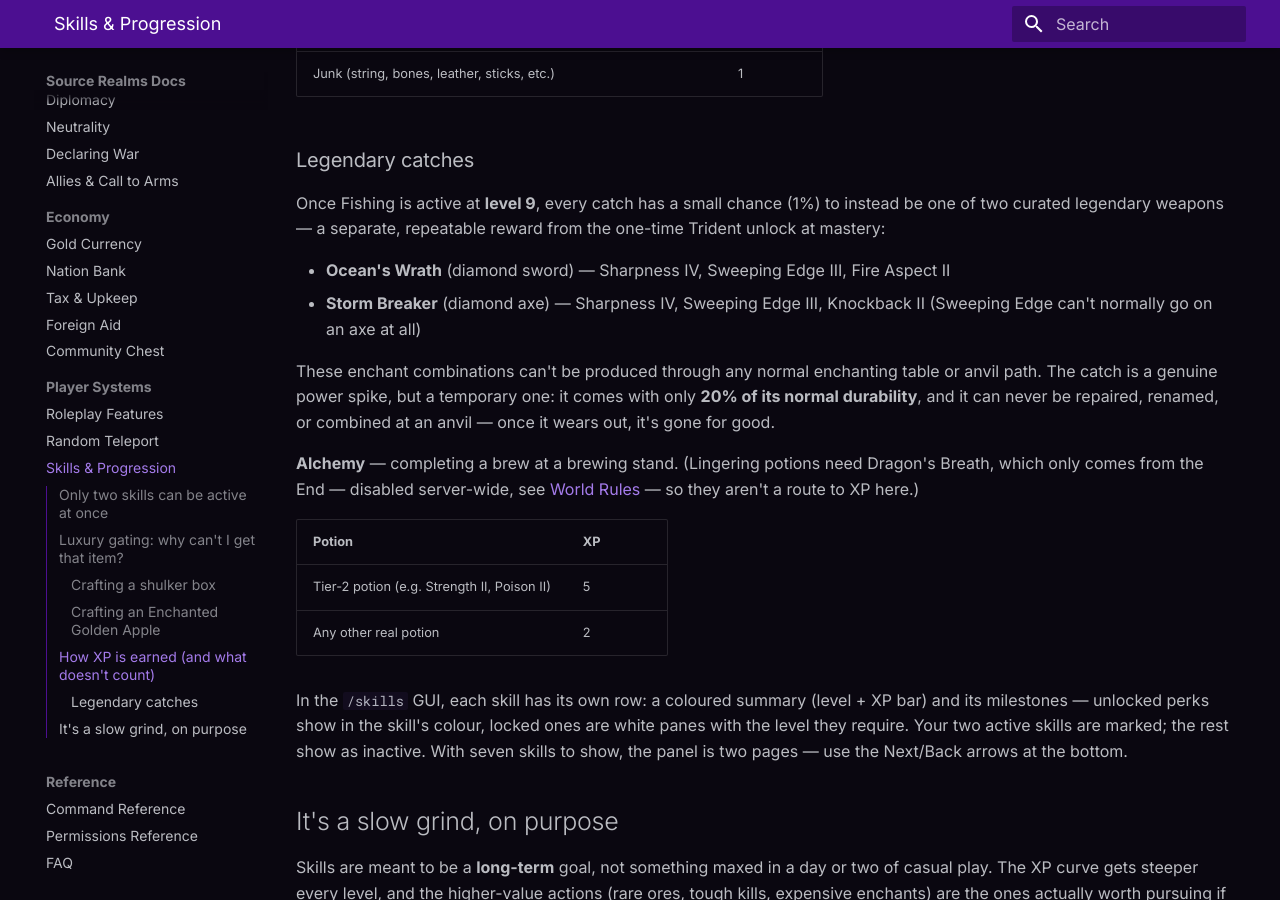
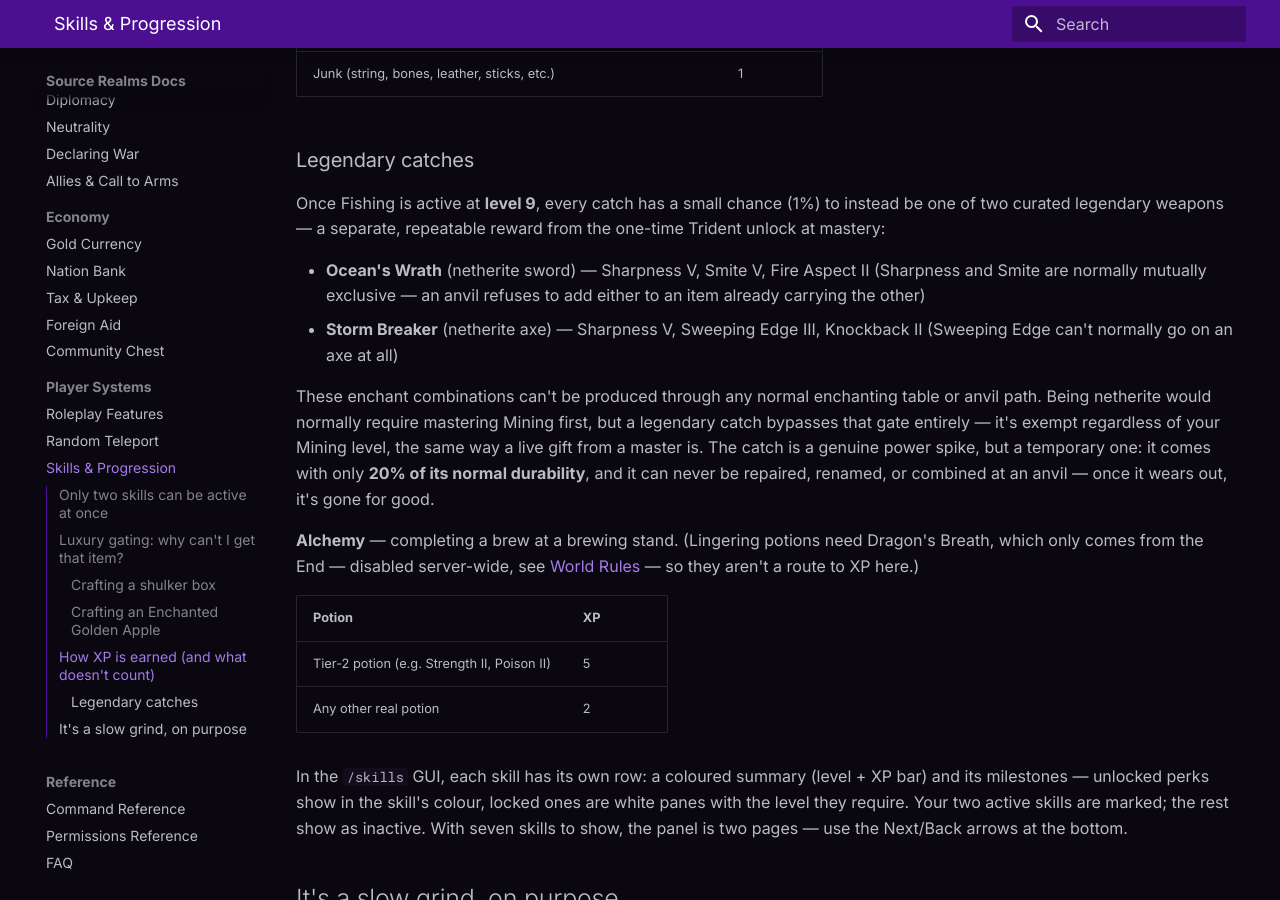
Before and after one commit to SourceRealms/sourcerealms-docs, an MkDocs documentation site: the page built from docs/skills.md, in a window 1280 px wide and 900 px high, scrolled down 3627 px. Built offline with MkDocs 1.6.1 and Material for MkDocs 9.7.7, drawn with Linux system fonts in a browser that asks for light colours.

Commit message:
Fix legendary Fishing catch docs: netherite base, fixed sword combo
The sword's old combo (Sharpness/Sweeping Edge/Fire Aspect) was fully obtainable through
normal anvil combining, missing the "vanilla-unobtainable" point entirely. Swapped to
Sharpness + Smite (mutually exclusive enchant group). Also corrected the base material to
netherite (matches the code) and noted the luxury-gate bypass.

```diff
--- a/docs/skills.md
+++ b/docs/skills.md
@@ -137,12 +137,16 @@ Once Fishing is active at **level 9**, every catch has a small chance (1%) to in
 curated legendary weapons — a separate, repeatable reward from the one-time Trident unlock at
 mastery:
 
-- **Ocean's Wrath** (diamond sword) — Sharpness IV, Sweeping Edge III, Fire Aspect II
-- **Storm Breaker** (diamond axe) — Sharpness IV, Sweeping Edge III, Knockback II (Sweeping Edge
+- **Ocean's Wrath** (netherite sword) — Sharpness V, Smite V, Fire Aspect II (Sharpness and Smite
+  are normally mutually exclusive — an anvil refuses to add either to an item already carrying the
+  other)
+- **Storm Breaker** (netherite axe) — Sharpness V, Sweeping Edge III, Knockback II (Sweeping Edge
   can't normally go on an axe at all)
 
 These enchant combinations can't be produced through any normal enchanting table or anvil path.
-The catch is a genuine power spike, but a temporary one: it comes with only **20% of its normal
+Being netherite would normally require mastering Mining first, but a legendary catch bypasses that
+gate entirely — it's exempt regardless of your Mining level, the same way a live gift from a master
+is. The catch is a genuine power spike, but a temporary one: it comes with only **20% of its normal
 durability**, and it can never be repaired, renamed, or combined at an anvil — once it wears out,
 it's gone for good.
 
```
